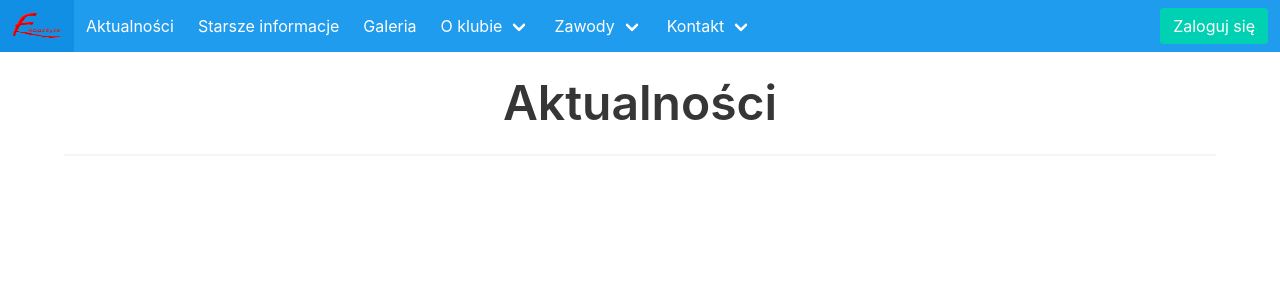
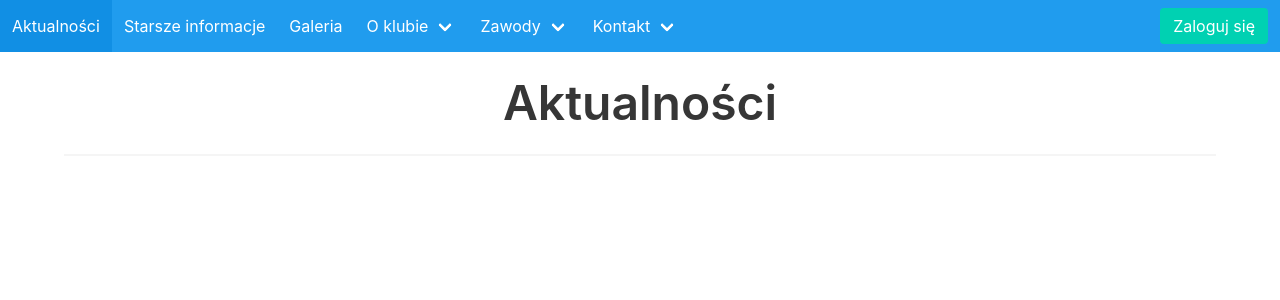
Before and after one commit to LDVES/Wave-Project, a Django app: page / in a window 1280 px wide. Shown: the top 300 px of the page. Run offline with Django 3.2, Linux system fonts and the light colour scheme; data that the repository does not hold is empty; some libraries are stand-ins or nearby versions.

Commit message:
Update navbar.html

```diff
--- a/posts/templates/utils/navbar.html
+++ b/posts/templates/utils/navbar.html
@@ -1,9 +1,6 @@
 <nav class="navbar is-info" role="navigation" aria-label="main navigation">
   <div class="navbar-brand">
-    <a class="navbar-item" href="https://versions.bulma.io/0.7.0">
-        {% load static %}
-      <img src="{% static 'img/favicon.png' %}" alt="Bulma: a modern CSS framework based on Flexbox" width="50" height="28">
-    </a>
+
     <a role="button" class="navbar-burger burger" aria-label="menu" aria-expanded="false" data-target="navbarBasicExample">
       <span aria-hidden="true"></span>
       <span aria-hidden="true"></span>
```
